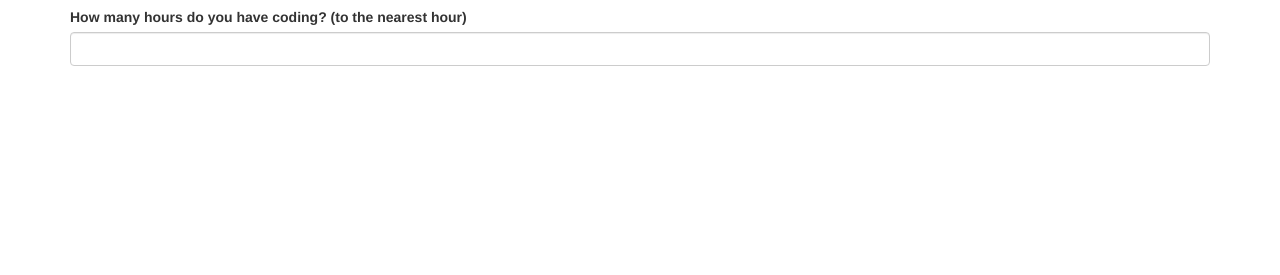
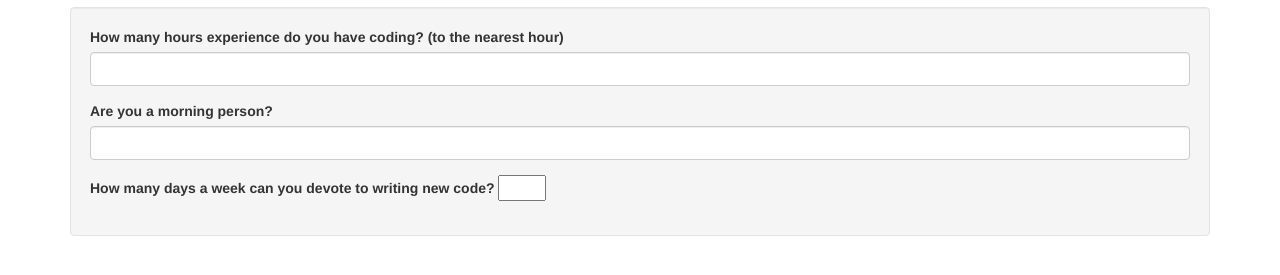
Before and after one commit to Scottreich/project2, a plain HTML site: page index.html in a window 1280 px wide. Shown: the part 63-338 px from the top of the page. Drawn offline with nearby package versions, Linux system fonts and the light colour scheme.

Commit message:
add div class form groups for morning person and time available

```diff
--- a/index.html
+++ b/index.html
@@ -9,14 +9,25 @@
     <link rel="stylesheet" href="https://maxcdn.bootstrapcdn.com/bootstrap/3.3.7/css/bootstrap.min.css" integrity="sha384-BVYiiSIFeK1dGmJRAkycuHAHRg32OmUcww7on3RYdg4Va+PmSTsz/K68vbdEjh4u" crossorigin="anonymous">
     <link rel="stylesheet" href="css/style.css"
 </head>
+<!--HTML  -->
 <body>
   <div class="container">
     <h1>Which Epidcodus Path is correct for you?</h1>
-      <form>
+    <!--Form start  -->
+      <form class="well">
         <div class="form-group">
-          <label for="code-exp">How many hours do you have coding? (to the nearest hour)</label>
-          <input required id="code-exp" class="form-control" type="text">
+          <label for="code-exp">How many hours experience do you have coding? (to the nearest hour)</label>
+            <input required id="code-exp" class="form-control" type="text">
         </div>
+        <div class="form-group">
+          <label for="morning-person">Are you a morning person?</label>
+            <input required id="morning-person" class="form-control" type="text">
+        </div>
+        <div class="form-group"
+          <label for="time-available"><strong>How many days a week can you devote to writing new code?</ strong></label>
+            <input required id="time-available" type="number" name="quantity" min="1" max="7">
+        </div>
+
   </div>
 </body>
 </html>
```
